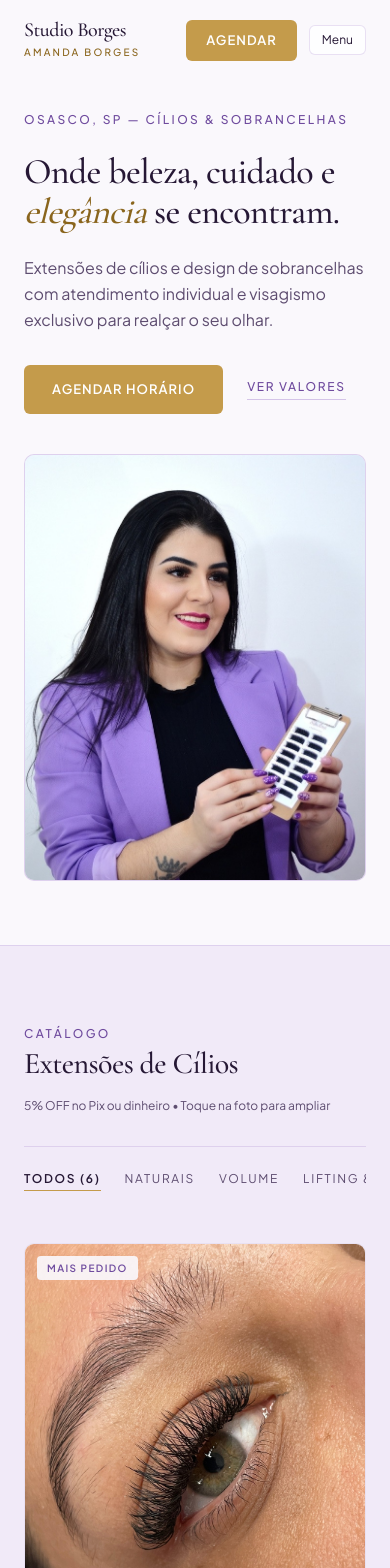
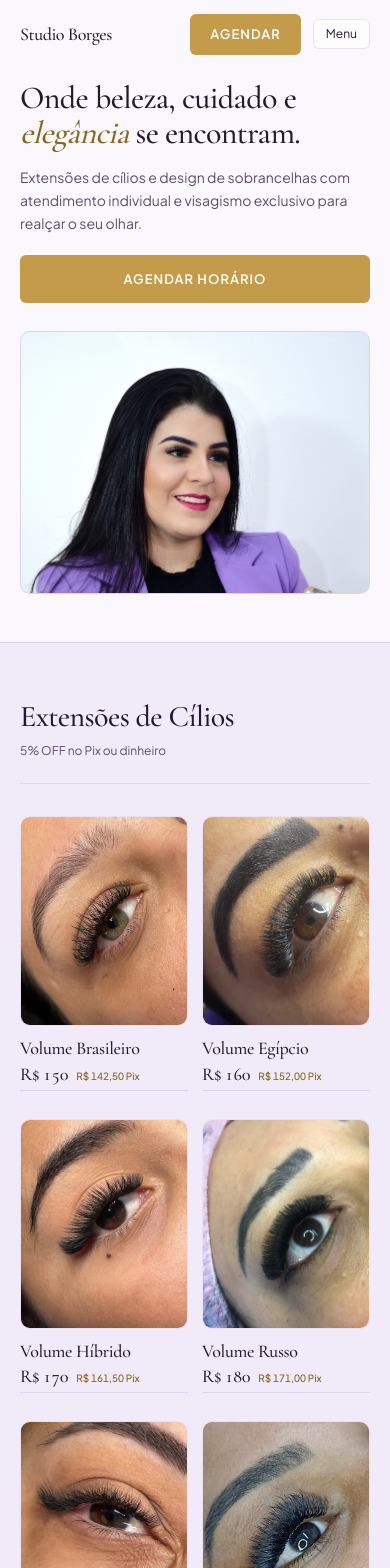
Before and after one commit to Renato-Aranega/ladingpage-studioborges, a React (Vite) app: page / in a window 390 px wide. Shown: the top 1568 px of the page. Built offline with nearby package versions, Linux system fonts and the light colour scheme.

Commit message:
refactor(mobile): remover elementos redundantes e otimizar visualizacao no celular

```diff
--- a/src/components/Footer.tsx
+++ b/src/components/Footer.tsx
@@ -6,8 +6,8 @@ import { DADOS_STUDIO, obterLinkWhatsApp } from '../data/catalog';
  */
 export const Footer: React.FC = () => {
   return (
-    <footer className="bg-[#FAF8FC] border-t border-[var(--borda-suave)] py-10 text-xs text-[#5E4D70]">
-      <div className="max-w-6xl mx-auto px-6 flex flex-col sm:flex-row items-start sm:items-center justify-between gap-4">
+    <footer className="bg-[#FAF8FC] border-t border-[var(--borda-suave)] py-8 sm:py-10 text-xs text-[#5E4D70]">
+      <div className="max-w-6xl mx-auto px-5 sm:px-6 flex flex-col sm:flex-row items-start sm:items-center justify-between gap-4">
         <div>
           <span className="font-serif text-lg text-[#261835] block leading-none">
             Studio Borges
--- a/src/components/Hero.tsx
+++ b/src/components/Hero.tsx
@@ -13,50 +13,50 @@ export const Hero: React.FC = () => {
     <section
       id="inicio"
       ref={referenciaSecao}
-      className="bg-[#FAF8FC] pt-28 pb-16 lg:pt-36 lg:pb-24"
+      className="bg-[#FAF8FC] pt-20 pb-12 sm:pt-28 sm:pb-16 lg:pt-36 lg:pb-24"
     >
-      <div className="max-w-6xl mx-auto px-6">
-        <div className="grid grid-cols-1 lg:grid-cols-12 gap-10 lg:gap-12 items-center">
+      <div className="max-w-6xl mx-auto px-5 sm:px-6">
+        <div className="grid grid-cols-1 lg:grid-cols-12 gap-7 sm:gap-10 lg:gap-12 items-center">
           {/* Texto Direto e Claro */}
-          <div className="lg:col-span-6 space-y-6 revelar-scroll">
-            <span className="text-xs uppercase tracking-[0.2em] text-[#6F4B9E] font-medium block">
+          <div className="lg:col-span-6 space-y-4 sm:space-y-6 revelar-scroll">
+            <span className="hidden sm:block text-xs uppercase tracking-[0.2em] text-[#6F4B9E] font-medium">
               Osasco, SP — Cílios &amp; Sobrancelhas
             </span>
 
-            <h1 className="font-serif text-4xl sm:text-5xl lg:text-[3.5rem] text-[#261835] leading-[1.1]">
+            <h1 className="font-serif text-[2rem] sm:text-5xl lg:text-[3.5rem] text-[#261835] leading-[1.1]">
               Onde beleza, cuidado e <em className="italic text-[#8A651D]">elegância</em> se encontram.
             </h1>
 
-            <p className="text-base text-[#5E4D70] max-w-md leading-relaxed">
+            <p className="text-sm sm:text-base text-[#5E4D70] max-w-md leading-relaxed">
               Extensões de cílios e design de sobrancelhas com atendimento individual e visagismo
               exclusivo para realçar o seu olhar.
             </p>
 
-            <div className="flex flex-wrap items-center gap-6 pt-2">
+            <div className="flex flex-wrap items-center gap-6 pt-1 sm:pt-2">
               <a
                 href={obterLinkWhatsApp()}
                 target="_blank"
                 rel="noopener noreferrer"
-                className="botao-dourado px-7 py-3.5"
+                className="botao-dourado w-full sm:w-auto px-7 py-3.5"
               >
                 Agendar Horário
               </a>
 
               <a
                 href="#cilios"
-                className="text-xs uppercase tracking-[0.14em] text-[#6F4B9E] hover:text-[#261835] font-medium border-b border-[#9B76C9]/40 pb-1 transition-colors"
+                className="hidden sm:inline-block text-xs uppercase tracking-[0.14em] text-[#6F4B9E] hover:text-[#261835] font-medium border-b border-[#9B76C9]/40 pb-1 transition-colors"
               >
                 Ver valores
               </a>
             </div>
           </div>
 
-          {/* Fotografia Limpa da Fundadora com Paleta da Marca */}
+          {/* Fotografia Limpa da Fundadora */}
           <div
             className="lg:col-span-5 lg:col-start-8 revelar-scroll"
             style={{ '--atraso': '100ms' } as React.CSSProperties}
           >
-            <div className="imagem-cortina aspect-[4/5] bg-[#F1EAF8] border border-[var(--borda-suave)]">
+            <div className="imagem-cortina aspect-[4/3] sm:aspect-[4/5] bg-[#F1EAF8] border border-[var(--borda-suave)]">
               <img
                 src="/images/studio/amanda-atendimento.jpg"
                 alt="Amanda Borges apresentando fios de extensão no Studio Borges"
--- a/src/components/LashCatalog.tsx
+++ b/src/components/LashCatalog.tsx
@@ -5,85 +5,45 @@ import { usarRevelacaoScroll } from '../hooks/useRevelacaoScroll';
 
 /**
  * Catálogo Enxuto de Extensões de Cílios
- * Fundo lilás suave (#F1EAF8) com foco visual nas fotos, nomes e preços.
+ * Grade de 2 colunas no mobile para leitura rápida e fotos limpas sem poluição.
  */
 export const LashCatalog: React.FC = () => {
-  const [filtroAtivo, definirFiltroAtivo] = useState<'todos' | 'naturais' | 'volume' | 'tendencia'>('todos');
   const [fotoModal, definirFotoModal] = useState<ServicoCilios | null>(null);
-  const referenciaSecao = usarRevelacaoScroll(filtroAtivo);
-
-  const filtros: { id: 'todos' | 'naturais' | 'volume' | 'tendencia'; rotulo: string }[] = [
-    { id: 'todos', rotulo: 'Todos (6)' },
-    { id: 'naturais', rotulo: 'Naturais' },
-    { id: 'volume', rotulo: 'Volume' },
-    { id: 'tendencia', rotulo: 'Lifting & Power' },
-  ];
-
-  const servicosFiltrados = SERVICOS_CILIOS.filter((servico) => {
-    if (filtroAtivo === 'todos') return true;
-    if (filtroAtivo === 'naturais') return ['volume-brasileiro', 'volume-egipcio'].includes(servico.id);
-    if (filtroAtivo === 'volume') return ['volume-hibrido', 'volume-russo'].includes(servico.id);
-    if (filtroAtivo === 'tendencia') return ['fox-eyes', 'volume-power'].includes(servico.id);
-    return true;
-  });
+  const referenciaSecao = usarRevelacaoScroll();
 
   return (
     <section
       id="cilios"
       ref={referenciaSecao}
-      className="bg-[#F1EAF8] py-20 lg:py-24 border-t border-[var(--borda-suave)]"
+      className="bg-[#F1EAF8] py-14 sm:py-20 lg:py-24 border-t border-[var(--borda-suave)]"
     >
-      <div className="max-w-6xl mx-auto px-6">
+      <div className="max-w-6xl mx-auto px-5 sm:px-6">
         {/* Cabeçalho Limpo */}
-        <div className="flex flex-col md:flex-row md:items-end justify-between gap-4 pb-8 border-b border-[var(--borda-suave)] revelar-scroll">
+        <div className="flex flex-col md:flex-row md:items-end justify-between gap-2 sm:gap-4 pb-6 sm:pb-8 border-b border-[var(--borda-suave)] mb-8 sm:mb-12 revelar-scroll">
           <div>
-            <span className="text-xs uppercase tracking-[0.2em] text-[#6F4B9E] font-medium block">
+            <span className="hidden sm:block text-xs uppercase tracking-[0.2em] text-[#6F4B9E] font-medium">
               Catálogo
             </span>
-            <h2 className="font-serif text-3xl sm:text-4xl text-[#261835] mt-1">
+            <h2 className="font-serif text-3xl sm:text-4xl text-[#261835] sm:mt-1">
               Extensões de Cílios
             </h2>
           </div>
 
           <p className="text-xs sm:text-sm text-[#5E4D70]">
-            5% OFF no Pix ou dinheiro • Toque na foto para ampliar
+            5% OFF no Pix ou dinheiro
           </p>
         </div>
 
-        {/* Filtros Discretos */}
-        <div className="flex items-center gap-6 py-5 mb-8 overflow-x-auto">
-          {filtros.map((filtro) => {
-            const ativo = filtroAtivo === filtro.id;
-            return (
-              <button
-                key={filtro.id}
-                type="button"
-                onClick={() => definirFiltroAtivo(filtro.id)}
-                className={`relative py-1 text-xs uppercase tracking-[0.14em] whitespace-nowrap transition-colors cursor-pointer ${
-                  ativo ? 'text-[#261835] font-semibold' : 'text-[#5E4D70] hover:text-[#261835]'
-                }`}
-              >
-                {filtro.rotulo}
-                <span
-                  className={`absolute bottom-0 left-0 right-0 h-[1.5px] bg-[#C49B4B] origin-left transition-transform duration-300 ${
-                    ativo ? 'scale-x-100' : 'scale-x-0'
-                  }`}
-                />
-              </button>
-            );
-          })}
-        </div>
-
-        {/* Grade Limpa: Foto + Título + Preço + 1 Linha */}
-        <div className="grid grid-cols-1 sm:grid-cols-2 lg:grid-cols-3 gap-x-8 gap-y-12">
-          {servicosFiltrados.map((servico, indice) => {
+        {/* Grade 2 colunas no mobile / 3 colunas no desktop */}
+        <div className="grid grid-cols-2 lg:grid-cols-3 gap-x-3.5 gap-y-7 sm:gap-x-8 sm:gap-y-12">
+          {SERVICOS_CILIOS.map((servico, indice) => {
             const precoPix = servico.preco * 0.95;
 
             return (
               <article
                 key={servico.id}
                 className="group revelar-scroll"
-                style={{ '--atraso': `${(indice % 3) * 80}ms` } as React.CSSProperties}
+                style={{ '--atraso': `${(indice % 3) * 60}ms` } as React.CSSProperties}
               >
                 <div className="relative imagem-cortina aspect-[4/5] bg-white border border-[var(--borda-suave)]">
                   <button
@@ -99,29 +59,29 @@ export const LashCatalog: React.FC = () => {
                       loading="lazy"
                     />
                     {servico.destaque && (
-                      <span className="absolute top-3 left-3 bg-[#FAF8FC]/92 text-[#6F4B9E] px-2.5 py-1 rounded text-[10px] uppercase tracking-[0.14em] font-semibold">
+                      <span className="hidden sm:inline-block absolute top-3 left-3 bg-[#FAF8FC]/92 text-[#6F4B9E] px-2.5 py-1 rounded text-[10px] uppercase tracking-[0.14em] font-semibold">
                         {servico.destaque}
                       </span>
                     )}
                   </button>
                 </div>
 
-                {/* Título e Preço na Mesma Linha */}
-                <div className="pt-4 pb-2 flex items-baseline justify-between gap-3 border-b border-[var(--borda-suave)]">
-                  <h3 className="font-serif text-2xl text-[#261835] leading-tight">
+                {/* Título e Preço */}
+                <div className="pt-2.5 sm:pt-4 pb-1.5 sm:pb-2 flex flex-col sm:flex-row sm:items-baseline justify-between gap-1 sm:gap-3 border-b border-[var(--borda-suave)]">
+                  <h3 className="font-serif text-lg sm:text-2xl text-[#261835] leading-snug">
                     {servico.nome}
                   </h3>
-                  <div className="text-right shrink-0 numeral-tabular">
-                    <span className="font-serif text-2xl text-[#261835] block leading-none">
+                  <div className="sm:text-right shrink-0 numeral-tabular flex items-baseline sm:block gap-2">
+                    <span className="font-serif text-lg sm:text-2xl text-[#261835] sm:block leading-none">
                       R$ {servico.preco.toFixed(0)}
                     </span>
-                    <span className="text-[11px] text-[#8A651D] font-medium block mt-1">
-                      R$ {precoPix.toFixed(2).replace('.', ',')} no Pix
+                    <span className="text-[10px] sm:text-[11px] text-[#8A651D] font-medium sm:block sm:mt-1">
+                      R$ {precoPix.toFixed(2).replace('.', ',')} Pix
                     </span>
                   </div>
                 </div>
 
-                <p className="text-xs sm:text-sm text-[#5E4D70] mt-2.5 leading-relaxed">
+                <p className="hidden sm:block text-sm text-[#5E4D70] mt-2.5 leading-relaxed">
                   {servico.descricao}
                 </p>
               </article>
@@ -129,16 +89,16 @@ export const LashCatalog: React.FC = () => {
           })}
         </div>
 
-        {/* Botão Único ao Final do Catálogo */}
-        <div className="mt-14 pt-8 border-t border-[var(--borda-suave)] flex flex-col sm:flex-row sm:items-center justify-between gap-4">
-          <p className="text-xs sm:text-sm text-[#5E4D70]">
+        {/* Botão Único ao Final */}
+        <div className="mt-10 sm:mt-14 pt-6 sm:pt-8 border-t border-[var(--borda-suave)] flex flex-col sm:flex-row sm:items-center justify-between gap-4">
+          <p className="hidden sm:block text-sm text-[#5E4D70]">
             Dúvida na escolha? Definimos a técnica ideal na avaliação inicial gratuita.
           </p>
           <a
             href={obterLinkWhatsApp('Agendar Extensão de Cílios')}
             target="_blank"
             rel="noopener noreferrer"
-            className="botao-dourado px-7 py-3.5 shrink-0"
+            className="botao-dourado w-full sm:w-auto px-7 py-3.5 shrink-0"
           >
             Agendar Cílios no WhatsApp
           </a>
--- a/src/components/Navbar.tsx
+++ b/src/components/Navbar.tsx
@@ -39,18 +39,18 @@ export const Navbar: React.FC = () => {
     <header
       className={`fixed top-0 left-0 right-0 z-50 transition-all duration-300 ${
         rolouPagina || menuAberto
-          ? 'bg-[#FAF8FC]/95 backdrop-blur-md border-b border-[var(--borda-suave)] py-3.5'
-          : 'bg-transparent py-5'
+          ? 'bg-[#FAF8FC]/95 backdrop-blur-md border-b border-[var(--borda-suave)] py-3 sm:py-3.5'
+          : 'bg-[#FAF8FC]/85 sm:bg-transparent backdrop-blur-sm sm:backdrop-blur-none py-3.5 sm:py-5'
       }`}
     >
-      <nav aria-label="Navegação Principal" className="max-w-6xl mx-auto px-6">
-        <div className="flex items-center justify-between gap-6">
+      <nav aria-label="Navegação Principal" className="max-w-6xl mx-auto px-5 sm:px-6">
+        <div className="flex items-center justify-between gap-4 sm:gap-6">
           {/* Marca */}
           <a href="#inicio" className="flex flex-col">
-            <span className="font-serif text-xl sm:text-2xl text-[#261835] leading-none tracking-tight">
+            <span className="font-serif text-lg sm:text-2xl text-[#261835] leading-none tracking-tight">
               Studio Borges
             </span>
-            <span className="text-[10px] tracking-[0.22em] uppercase text-[#8A651D] mt-1 font-medium">
+            <span className="hidden sm:block text-[10px] tracking-[0.22em] uppercase text-[#8A651D] mt-1 font-medium">
               Amanda Borges
             </span>
           </a>
```
Also changed, not shown: src/components/About.tsx (+11 -11 lines), src/components/BrowServices.tsx (+20 -18 lines), src/components/LocationSection.tsx (+8 -8 lines), src/components/MaintenanceTable.tsx (+8 -8 lines).
